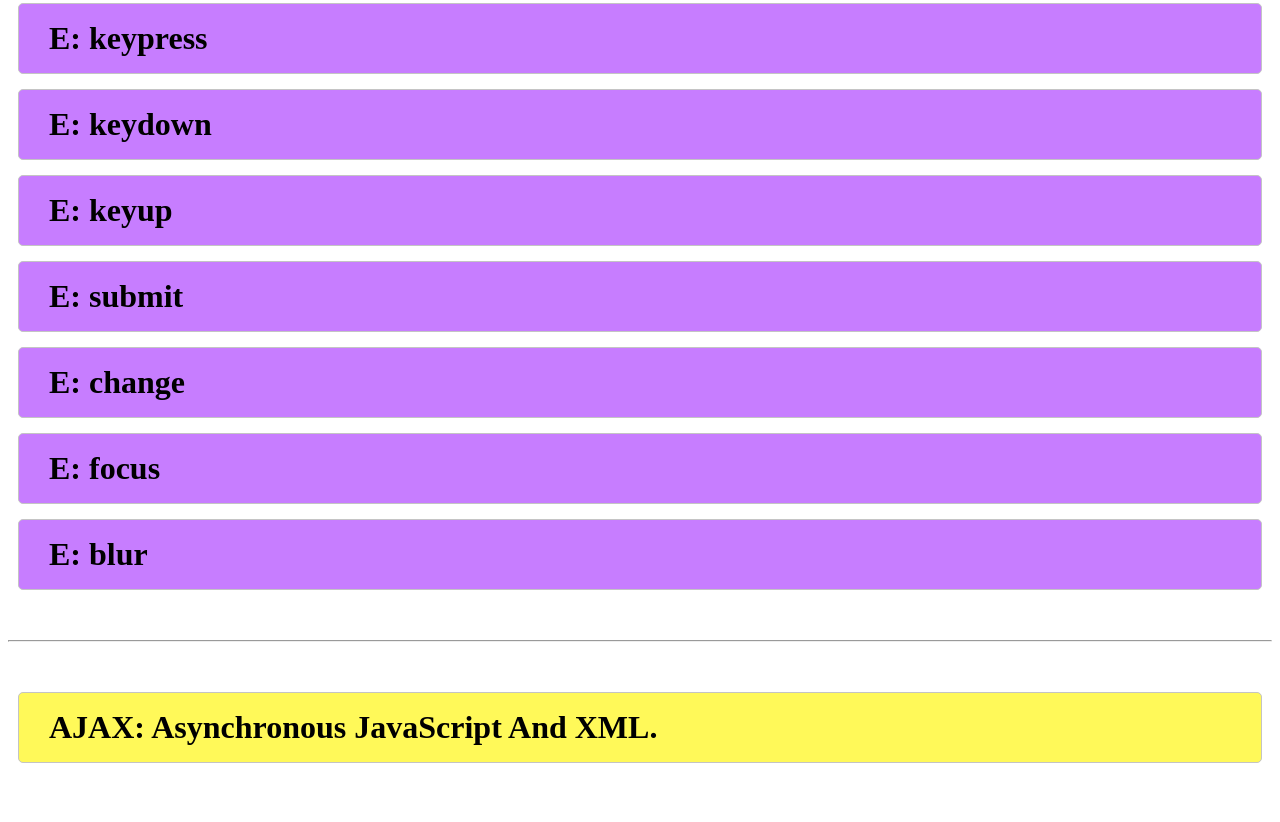
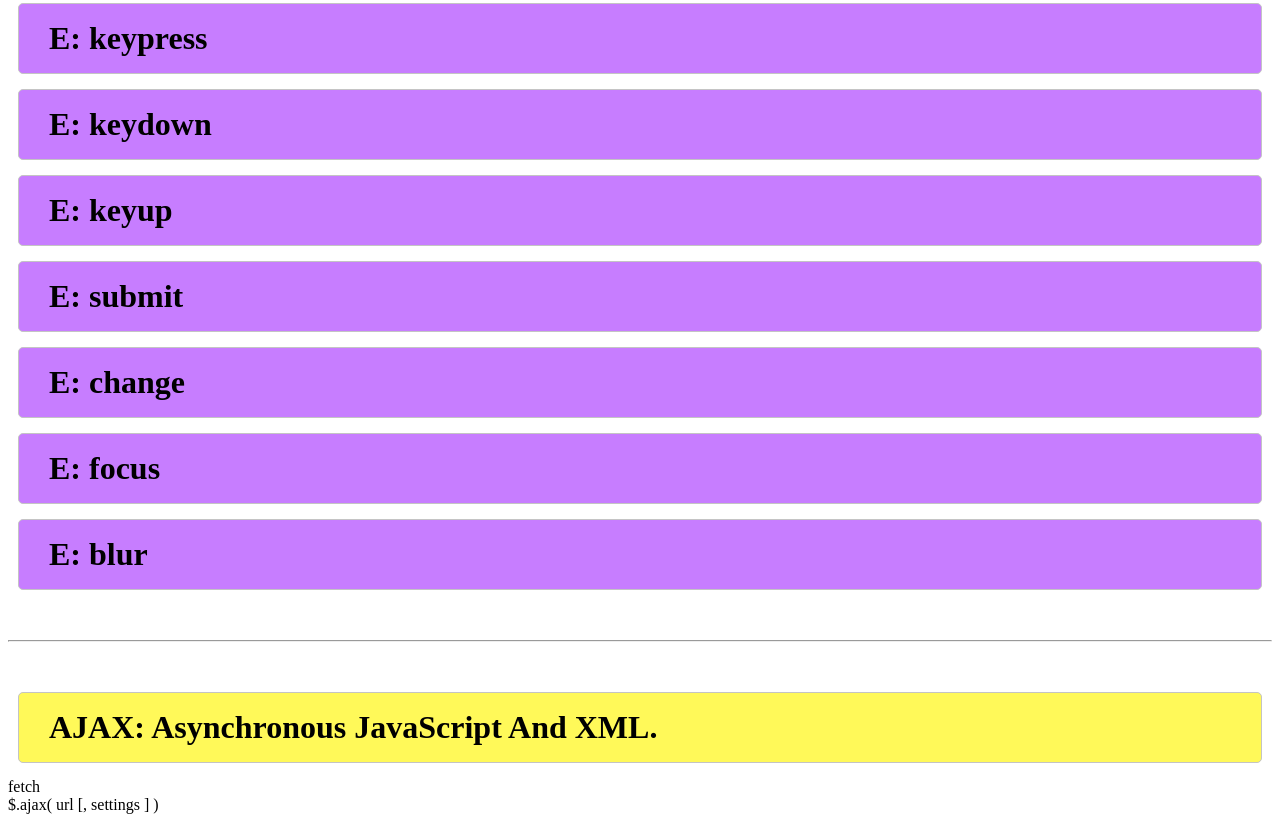
Before and after one commit to roozbehshafieebafti/html-class, a plain HTML site: page pages/js.html in a window 1280 px wide. Shown: the part 11105-11927 px from the top of the page. Before the commit the page ends 11883 px from the top, so only its background shows below. Drawn offline with Linux system fonts and the light colour scheme.

Commit message:
ajax jquery

```diff
--- a/pages/js.html
+++ b/pages/js.html
@@ -146,6 +146,8 @@
         <div class="card card-8">E:     blur</div>
         <hr />
         <div class="card card-7">AJAX: Asynchronous JavaScript And XML.</div>
+        <div>fetch</div>
+        <div>$.ajax( url [, settings ] )</div>
     </main>
 </body>
 </html>
```
